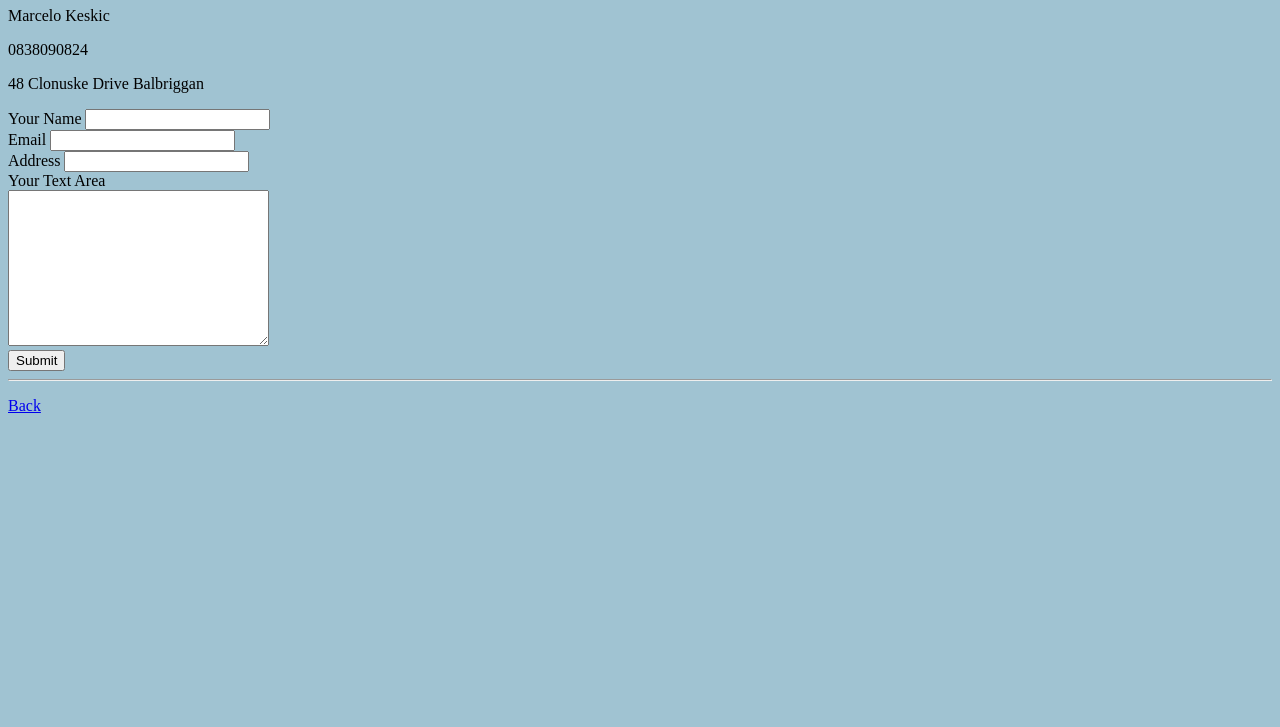
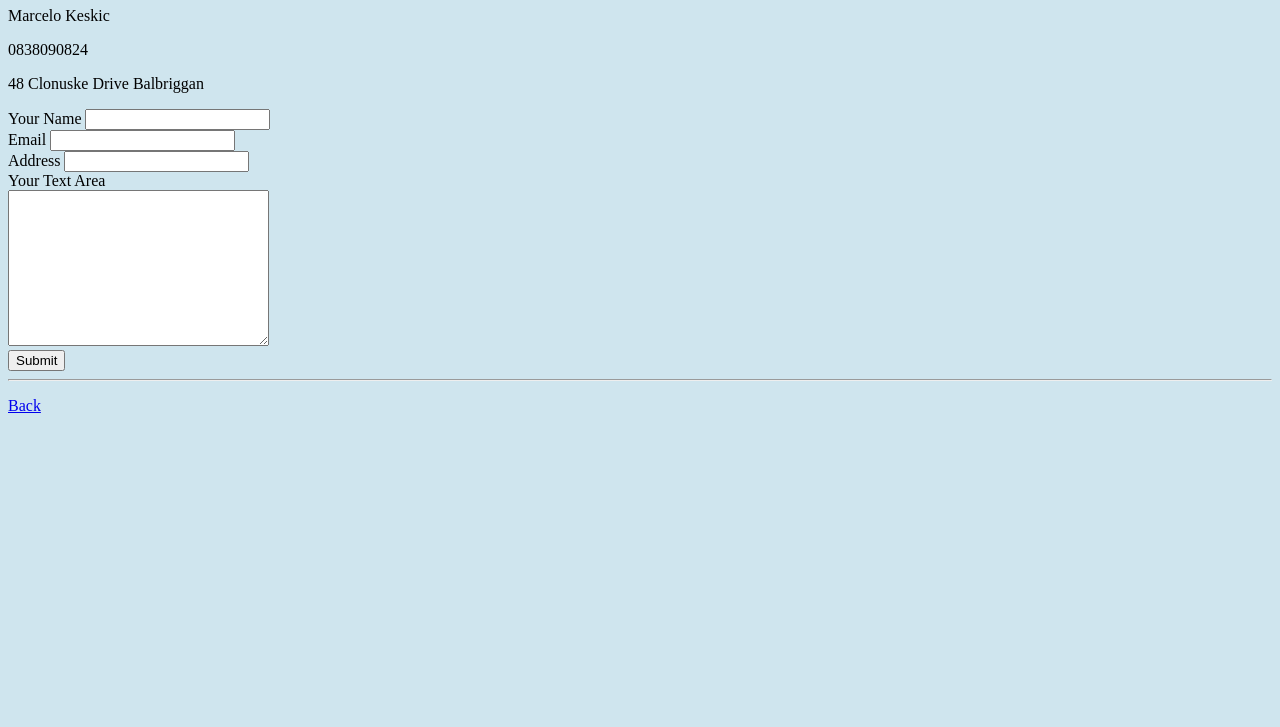
Before and after one commit to mede2909/Cv, a plain HTML site: page contact.html in a window 1280 px wide. Shown: the part 73-800 px from the top of the page. Drawn offline with Linux system fonts and the light colour scheme.

Commit message:
Update contact.html

```diff
--- a/contact.html
+++ b/contact.html
@@ -7,7 +7,7 @@
 
 </head>
 
-<body style="background-color: rgb(160, 195, 210);">
+<body style="background-color: rgb(207, 229, 238);">
 
     <h1>Contact Details</h1>
     <p>Marcelo Keskic</p>
```
